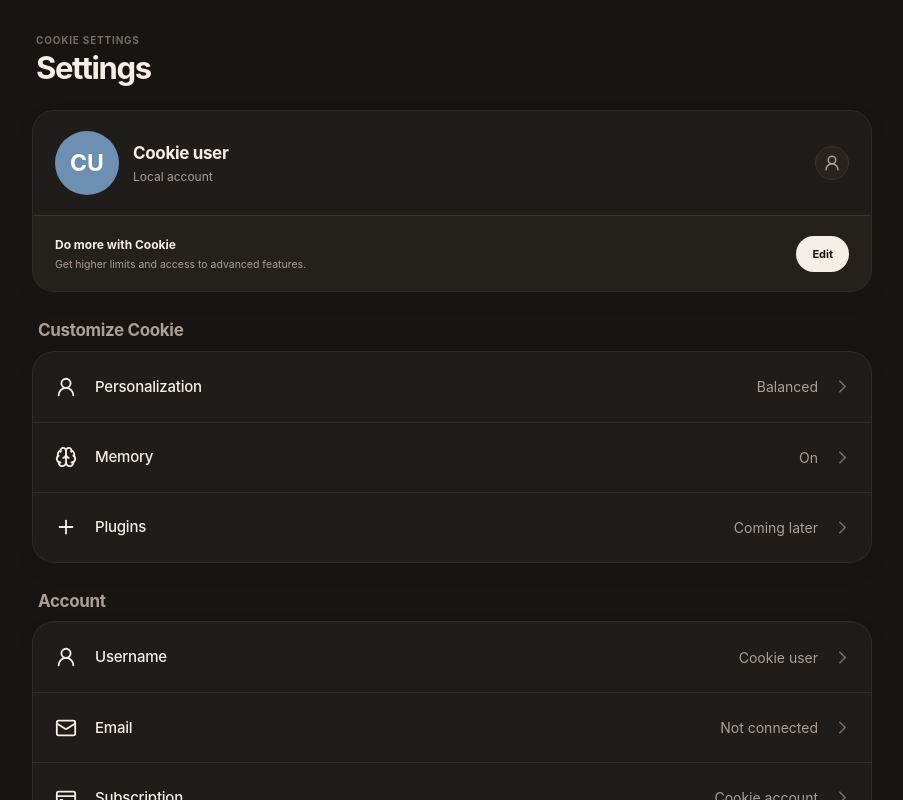
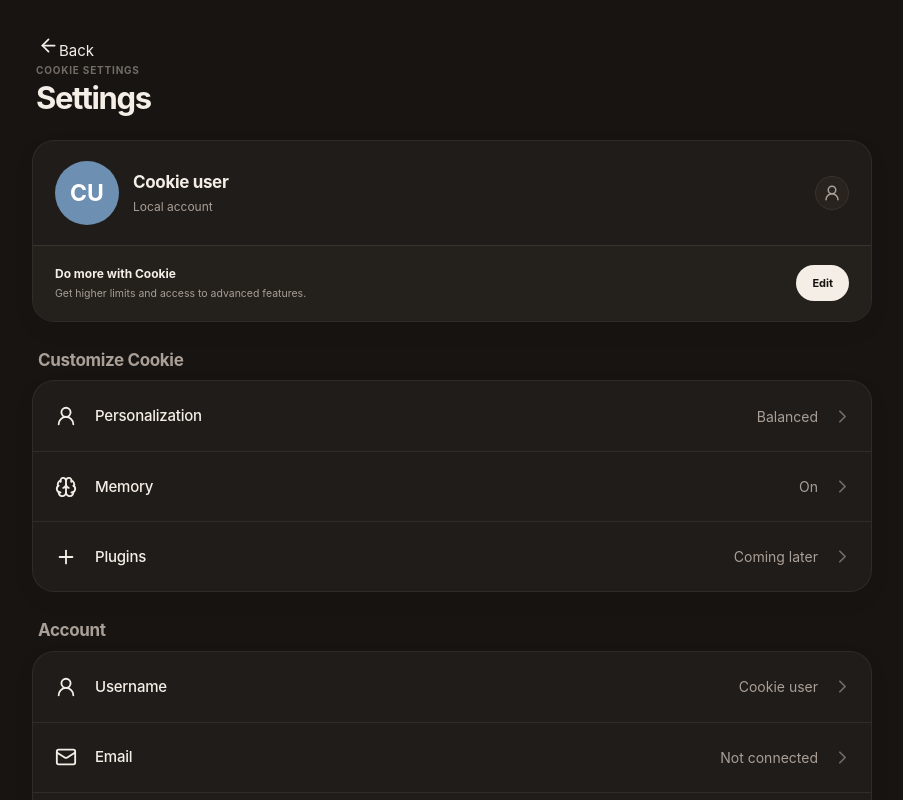
Before and after one commit to premiummaster156-cmd/cookie, a React (Vite) app: page / in a window 1280 px wide. Both pictures are taken after a click on the button "Open account settings". Shown: the whole page, without its empty margins (188-1091 px from the left). Built offline with nearby package versions, Linux system fonts and the light colour scheme.

Commit message:
Add back to chat button to Settings landing

```diff
--- a/src/App.tsx
+++ b/src/App.tsx
@@ -854,6 +854,7 @@ if(panel==="Subscription"){
     </div>;
   }
   return <div className="page-container settings-reference-page">
+    <button className="settings-main-back" onClick={props.goBack} aria-label="Back to chat"><ArrowLeft size={21}/><span>Back</span></button>
     <div className="settings-reference-head">
       <span className="settings-reference-eyebrow">COOKIE SETTINGS</span>
       <h2>Settings</h2>
```
